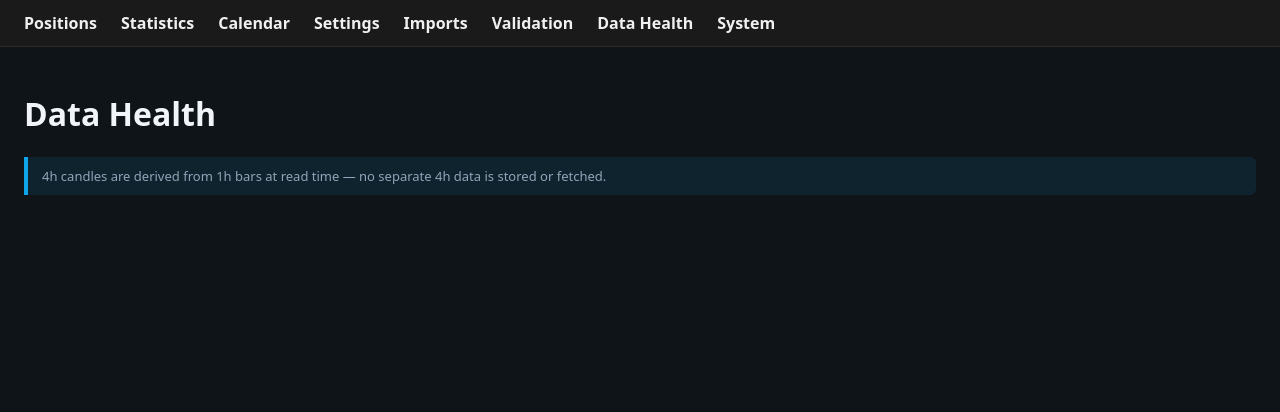
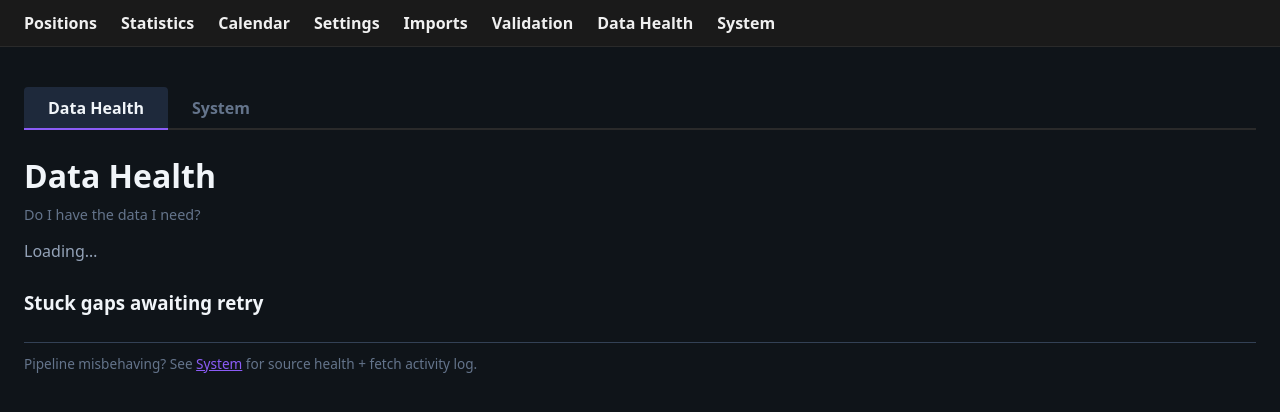
Before and after one commit to qsor27/NinjaFuturesLogger, a Python web app: template templates/data_health.html in a window 1280 px wide. Shown: the top 412 px of the page. Run offline with Jinja, Linux system fonts and the light colour scheme; the template is opened without the code that fills it, so the values that code supplies are empty.

Commit message:
feat(ui): split /data-health into Coverage + System tabs with shared verdict banner
- New /api/data-health/summary returns one-line verdict (healthy/degraded/
  attention) combining source breaker state + open gap reports.
- New /data-health/system route + template for pipeline observability
  (sources, maintainer, activity log).
- /data-health now focuses on Coverage: matrix, detail panel, gaps.
- Shared Jinja header macro renders the verdict banner + tab bar on both
  pages; JS split into verdict.js (shared), coverage.js, system.js.
- 4h-derived-candles notice removed.
- Nav pill on the 'Data Health' header link reflects verdict state and is
  visible app-wide.

```diff
--- a/routes/pages.py
+++ b/routes/pages.py
@@ -41,6 +41,10 @@ def build_pages_blueprint() -> Blueprint:
     def data_health_page():
         return render_template("data_health.html")
 
+    @bp.get("/data-health/system")
+    def data_health_system_page():
+        return render_template("data_health_system.html")
+
     @bp.get("/system/health")
     def system_health_page():
         return render_template("system_health.html")
--- a/static/js/data_health.js
+++ b/static/js/data_health_coverage.js
@@ -1,86 +1,16 @@
-initDataHealth();
+// Data Health / Coverage tab: completeness matrix, per-cell detail panel,
+// delete-and-refetch, stuck-gaps panel.
 
-async function initDataHealth() {
-  await renderSourcesBand();
-  await renderMaintainerPanel();
+initCoverage();
+
+async function initCoverage() {
   await renderMatrix();
-  await renderAttemptsPanel();
   await renderGapsPanel();
-}
-
-async function renderMaintainerPanel() {
-  const el = document.getElementById("maintainer-panel");
-  if (!el) return;
-  const resp = await fetch("/api/data-health/maintainer");
-  const body = await resp.json();
-  const next = body.next_run_at ? new Date(body.next_run_at * 1000).toLocaleString() : "—";
-  const last = body.last_run_at ? new Date(body.last_run_at * 1000).toLocaleString() : "—";
-  const lastStatus = body.last_run_status ?? "—";
-  const tb = body.token_bucket || {};
-  el.innerHTML = `
-    <h3 style="margin-top:1em">Coverage Maintainer</h3>
-    <table>
-      <tr><th>Next run</th><td>${next}</td></tr>
-      <tr><th>Last run</th><td>${last} (${escHtml(lastStatus)})</td></tr>
-      <tr><th>Tokens available</th><td>${tb.available ?? "—"} / ${tb.capacity ?? "—"}</td></tr>
-      <tr><th>Acquired (lifetime)</th><td>${tb.acquired_total ?? 0}</td></tr>
-      <tr><th>Timeouts (lifetime)</th><td>${tb.timeouts_total ?? 0}</td></tr>
-    </table>`;
-}
-
-async function renderSourcesBand() {
-  const el = document.getElementById("sources-band");
-  if (!el) return;
-  const resp = await fetch("/api/ohlc/sources");
-  const { sources } = await resp.json();
-  const hasOpen = sources.some((s) => s.state === "open");
-  let banner = "";
-  if (hasOpen) {
-    const openSources = sources.filter((s) => s.state === "open");
-    banner = openSources.map((s) =>
-      `<div class="alert-banner">
-        OHLC source <strong>${escHtml(s.name)}</strong> is currently unavailable
-        (since ${s.opened_at ? new Date(s.opened_at * 1000).toLocaleString() : "unknown"},
-        reason: ${escHtml(s.last_error ?? "unknown")}).
-        Falling back to next available source. The rest of the app continues to work normally.
-      </div>`
-    ).join("");
-  }
-  const rows = sources.map((s) => {
-    const stateColor = s.state === "closed" ? "#0a7f0a" : s.state === "open" ? "#b00020" : "#c07000";
-    const lastSuccess = s.last_success_at ? new Date(s.last_success_at * 1000).toLocaleString() : "—";
-    const lastFail = s.last_failure_at ? new Date(s.last_failure_at * 1000).toLocaleString() : "—";
-    // Plan 18: breaker reports next_retry_at directly (adaptive cooldown).
-    const nextRetry = s.next_retry_at
-      ? new Date(s.next_retry_at * 1000).toLocaleString()
-      : "—";
-    const tripsSuffix = s.consecutive_trips > 1 ? ` (trip ${s.consecutive_trips})` : "";
-    const errTooltip = s.last_failure_class
-      ? ` title="${escHtml(s.last_failure_class)}"`
-      : "";
-    const noteSuffix = s.name === "stooq"
-      ? ' <span style="color:#6c757d;font-size:0.9em">(daily bars only — used as fallback for 1d when yfinance is unavailable)</span>'
-      : '';
-    return `<tr>
-      <td>${escHtml(s.name)}${noteSuffix}</td>
-      <td style="color:${stateColor};font-weight:600">${escHtml(s.state)}${tripsSuffix}</td>
-      <td>${lastSuccess}</td>
-      <td>${lastFail}</td>
-      <td${errTooltip}>${escHtml(s.last_error ?? "—")}</td>
-      <td>${nextRetry}</td>
-    </tr>`;
-  });
-  el.innerHTML = `
-    ${banner}
-    <h3 style="margin-top:0">OHLC Sources</h3>
-    <table>
-      <thead><tr><th>Source</th><th>State</th><th>Last Success</th><th>Last Failure</th><th>Last Error</th><th>Next Retry</th></tr></thead>
-      <tbody>${rows.join("")}</tbody>
-    </table>`;
 }
 
 async function renderMatrix() {
   const el = document.getElementById("completeness-matrix");
+  if (!el) return;
   const urlDays = new URLSearchParams(window.location.search).get("days");
   const days = document.getElementById("days-input")?.value ?? urlDays;
   el.innerHTML = "<p>Loading…</p>";
@@ -91,7 +21,9 @@ async function renderMatrix() {
     window.history.replaceState(null, "", next);
   }
 
-  const url = days ? `/api/data-health/completeness?days=${encodeURIComponent(days)}` : "/api/data-health/completeness";
+  const url = days
+    ? `/api/data-health/completeness?days=${encodeURIComponent(days)}`
+    : "/api/data-health/completeness";
   const resp = await fetch(url);
   const body = await resp.json();
 
@@ -158,9 +90,9 @@ async function openDetailPanel(instrument, timeframe, start, end) {
   const body = await resp.json();
 
   const deleteControls = `
-    <div style="margin:0.5em 0;padding:0.5em;border:1px solid #ddd">
+    <div style="margin:0.5em 0;padding:0.5em;border:1px solid var(--border-card)">
       <strong>Delete bars in window</strong>
-      <div style="font-size:0.9em;color:#6c757d;margin:0.25em 0">
+      <div style="font-size:0.9em;color:var(--text-muted);margin:0.25em 0">
         Removes all stored bars in this window. The next fetch (on-demand or self-heal) will repopulate.
       </div>
       <button id="delete-bars-btn"
@@ -168,6 +100,7 @@ async function openDetailPanel(instrument, timeframe, start, end) {
         data-start="${start}" data-end="${end}">Delete + refetch</button>
       <span id="delete-bars-status" style="margin-left:0.5em"></span>
     </div>`;
+
   if (!body.gaps.length) {
     panel.innerHTML = `<h3>${escHtml(instrument)} / ${escHtml(timeframe)}</h3>
       <p>No gaps in this window. ${body.present_bars} of ${body.expected_slots} expected bars present.</p>
@@ -279,68 +212,6 @@ async function pollJob(jobId, btn) {
   }
 }
 
-function escHtml(s) {
-  return String(s ?? "")
-    .replace(/&/g, "&amp;")
-    .replace(/</g, "&lt;")
-    .replace(/>/g, "&gt;");
-}
-
-// --- Recent fetch attempts ------------------------------------------------
-
-async function renderAttemptsPanel() {
-  const el = document.getElementById("attempts-panel");
-  if (!el) return;
-  const resp = await fetch("/api/ohlc/attempts?limit=40");
-  const { attempts } = await resp.json();
-  if (!attempts.length) {
-    el.innerHTML = `<h3>Recent fetch attempts</h3><div class="notice">No attempts recorded yet.</div>`;
-    return;
-  }
-  const rows = attempts.map((a) => {
-    const started = a.started_at ? new Date(a.started_at * 1000).toLocaleString() : "—";
-    const dur = a.completed_at && a.started_at
-      ? `${a.completed_at - a.started_at}s` : "—";
-    const status = a.final_status ?? "running";
-    const color =
-      status === "ok" ? "#0a7f0a"
-      : status === "cached" ? "#6c757d"
-      : status === "partial" ? "#c07000"
-      : status === "interrupted" ? "#b00020"
-      : status === "all_sources_unavailable" ? "#b00020" : "#333";
-    const sources = (a.sources || []).map((s) => {
-      const sc = s.outcome === "ok" ? "#0a7f0a"
-        : s.outcome === "empty" ? "#6c757d"
-        : s.outcome.startsWith("skipped") ? "#c07000" : "#b00020";
-      const errTxt = s.error ? ` — ${escHtml(s.error)}` : "";
-      return `<div style="padding-left:1em">
-        <span style="color:${sc}">${escHtml(s.source)}</span>
-        ${escHtml(s.outcome)} · ${s.bars_returned} bars · ${s.duration_ms ?? "—"}ms${errTxt}
-      </div>`;
-    }).join("");
-    return `<tr>
-      <td>${started}</td>
-      <td>${escHtml(a.trigger)}</td>
-      <td>${escHtml(a.instrument)} ${escHtml(a.timeframe)}</td>
-      <td style="color:${color}">${escHtml(status)}</td>
-      <td>${a.bars_written}</td>
-      <td>${dur}</td>
-    </tr>
-    <tr class="source-detail"><td colspan="6">${sources}</td></tr>`;
-  }).join("");
-  el.innerHTML = `
-    <h3>Recent fetch attempts</h3>
-    <table>
-      <thead><tr>
-        <th>Time</th><th>Trigger</th><th>Target</th>
-        <th>Status</th><th>Bars</th><th>Duration</th>
-      </tr></thead>
-      <tbody>${rows}</tbody>
-    </table>`;
-}
-
-// --- Open gaps ------------------------------------------------------------
-
 async function renderGapsPanel() {
   const el = document.getElementById("gaps-panel");
   if (!el) return;
@@ -350,7 +221,8 @@ async function renderGapsPanel() {
   ]);
   const open = openResp.gaps || [];
   const abandoned = abandonedResp.gaps || [];
-  el.innerHTML = `<h3>Open gaps (${open.length})</h3>` + renderGapTable(open, "open")
+  el.innerHTML = `<div style="color:var(--text-muted);margin-bottom:0.5em">Open gaps (${open.length})</div>`
+    + renderGapTable(open, "open")
     + (abandoned.length
         ? `<h4 style="margin-top:1em">Abandoned gaps (${abandoned.length})</h4>`
           + renderGapTable(abandoned, "abandoned")
@@ -396,3 +268,10 @@ function renderGapTable(rows, variant) {
     <tbody>${body}</tbody>
   </table>`;
 }
+
+function escHtml(s) {
+  return String(s ?? "")
+    .replace(/&/g, "&amp;")
+    .replace(/</g, "&lt;")
+    .replace(/>/g, "&gt;");
+}
--- /dev/null
+++ b/static/js/data_health_verdict.js
@@ -0,0 +1,81 @@
+// Renders the top-of-page verdict banner + updates the nav pill.
+// Shared between /data-health and /data-health/system.
+
+renderVerdict();
+
+async function renderVerdict() {
+  const el = document.getElementById("verdict-banner");
+  if (!el) return;
+  let body;
+  try {
+    const resp = await fetch("/api/data-health/summary");
+    body = await resp.json();
+  } catch (_e) {
+    return;
+  }
+
+  const colors = {
+    healthy: { border: "#0a7f0a", text: "#0a7f0a", icon: "🟢" },
+    degraded: { border: "#b00020", text: "#b00020", icon: "🔴" },
+    attention: { border: "#c07000", text: "#c07000", icon: "🟡" },
+  };
+  const style = colors[body.verdict] || colors.attention;
+
+  const nextRetryStr = body.next_retry_at
+    ? ` Next retry ${formatTime(body.next_retry_at)}.`
+    : "";
+
+  el.innerHTML = `
+    <div style="padding:1em 1.25em;border-left:6px solid ${style.border};
+                background:var(--bg-card);border-radius:4px;">
+      <div style="font-size:1.3em;font-weight:600">
+        ${style.icon} <span style="color:${style.text}">${escHtml(body.word)}</span>
+      </div>
+      <div style="margin-top:0.25em;color:var(--text-primary)">
+        ${escHtml(body.line)}${nextRetryStr}
+      </div>
+    </div>`;
+
+  updateNavPill(body);
+}
+
+function updateNavPill(summary) {
+  const links = document.querySelectorAll("header a");
+  for (const a of links) {
+    if (a.getAttribute("href") !== "/data-health") continue;
+    // Remove any prior pill from earlier renders.
+    a.querySelector(".dh-nav-pill")?.remove();
+    let text = "";
+    let bg = "";
+    if (summary.open_sources_count > 0) {
+      text = "⚠";
+      bg = "#b00020";
+    } else if (summary.open_gaps_count > 0) {
+      text = "•";
+      bg = "#c07000";
+    }
+    if (!text) return;
+    const pill = document.createElement("span");
+    pill.className = "dh-nav-pill";
+    pill.textContent = text;
+    pill.style.cssText =
+      `margin-left:6px;background:${bg};color:white;font-size:0.75em;` +
+      `padding:2px 7px;border-radius:10px;font-weight:bold;`;
+    a.appendChild(pill);
+    return;
+  }
+}
+
+function formatTime(unixSec) {
+  return new Date(unixSec * 1000).toLocaleTimeString([], {
+    hour: "2-digit",
+    minute: "2-digit",
+  });
+}
+
+function escHtml(s) {
+  return String(s ?? "")
+    .replace(/&/g, "&amp;")
+    .replace(/</g, "&lt;")
+    .replace(/>/g, "&gt;");
+}
--- /dev/null
+++ b/templates/_data_health_header.html
@@ -0,0 +1,22 @@
+{# Shared header for the two Data Health tabs: verdict banner + tab bar.
+   Rendered verdict is populated client-side from /api/data-health/summary.
+   `active_tab` must be either "coverage" or "system". #}
+{% macro render(active_tab) %}
+<div id="verdict-banner" data-active-tab="{{ active_tab }}"></div>
+<nav class="dh-tabs" style="margin:1em 0 1.5em 0;border-bottom:2px solid #2a2a2a;display:flex;gap:0">
+  <a href="/data-health"
+     class="dh-tab {% if active_tab == 'coverage' %}dh-tab-active{% endif %}"
+     style="padding:0.6em 1.5em;color:{% if active_tab == 'coverage' %}var(--text-primary){% else %}var(--text-muted){% endif %};
+            background:{% if active_tab == 'coverage' %}var(--bg-card){% else %}transparent{% endif %};
+            border-top-left-radius:4px;border-top-right-radius:4px;
+            border-bottom:{% if active_tab == 'coverage' %}2px solid var(--accent){% else %}none{% endif %};
+            margin-bottom:-2px;text-decoration:none;font-weight:600">Data Health</a>
+  <a href="/data-health/system"
+     class="dh-tab {% if active_tab == 'system' %}dh-tab-active{% endif %}"
+     style="padding:0.6em 1.5em;color:{% if active_tab == 'system' %}var(--text-primary){% else %}var(--text-muted){% endif %};
+            background:{% if active_tab == 'system' %}var(--bg-card){% else %}transparent{% endif %};
+            border-top-left-radius:4px;border-top-right-radius:4px;
+            border-bottom:{% if active_tab == 'system' %}2px solid var(--accent){% else %}none{% endif %};
+            margin-bottom:-2px;text-decoration:none;font-weight:600">System</a>
+</nav>
+{% endmacro %}
--- a/templates/data_health.html
+++ b/templates/data_health.html
@@ -1,17 +1,22 @@
 {% extends "base.html" %}
+{% from "_data_health_header.html" import render as dh_header %}
 {% block title %}Data Health — FTL{% endblock %}
 {% block content %}
-<h1>Data Health</h1>
-<div class="notice">
-  4h candles are derived from 1h bars at read time — no separate 4h data is stored or fetched.
+{{ dh_header("coverage") }}
+<h1 style="margin:0.5em 0 0.25em 0">Data Health</h1>
+<div style="color:var(--text-muted);font-size:0.9em;margin-bottom:1em">Do I have the data I need?</div>
+
+<div id="completeness-matrix"></div>
+<div id="detail-panel" style="display:none;margin-top:1em"></div>
+
+<h3 style="margin-top:1.5em">Stuck gaps awaiting retry</h3>
+<div id="gaps-panel"></div>
+
+<div style="margin-top:2em;font-size:0.85em;color:var(--text-muted);border-top:1px solid var(--border-card);padding-top:0.75em">
+  Pipeline misbehaving? See <a href="/data-health/system">System</a> for source health + fetch activity log.
 </div>
-<div id="sources-band"></div>
-<div id="maintainer-panel"></div>
-<div id="completeness-matrix"></div>
-<div id="detail-panel" style="display:none"></div>
-<div id="attempts-panel" style="margin-top:1.5em"></div>
-<div id="gaps-panel" style="margin-top:1.5em"></div>
 {% endblock %}
 {% block scripts %}
-<script type="module" src="{{ url_for('static', filename='js/data_health.js') }}"></script>
+<script type="module" src="{{ url_for('static', filename='js/data_health_verdict.js') }}"></script>
+<script type="module" src="{{ url_for('static', filename='js/data_health_coverage.js') }}"></script>
 {% endblock %}
```
Also changed, not shown: routes/monitoring.py (+58 -0 lines), static/js/data_health_system.js (added, +121 -0 lines), templates/data_health_system.html (added, +30 -0 lines), tests/test_data_health_pages.py (added, +51 -0 lines), tests/test_data_health_summary.py (added, +73 -0 lines).
